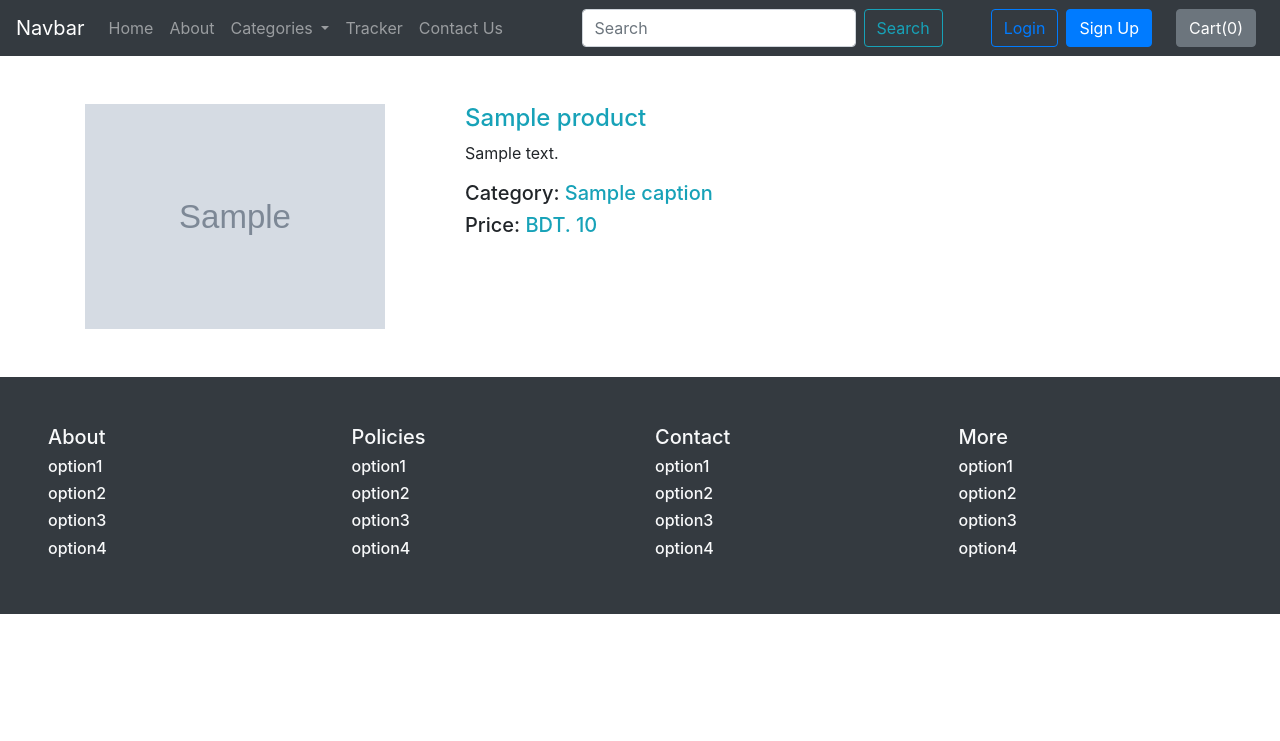
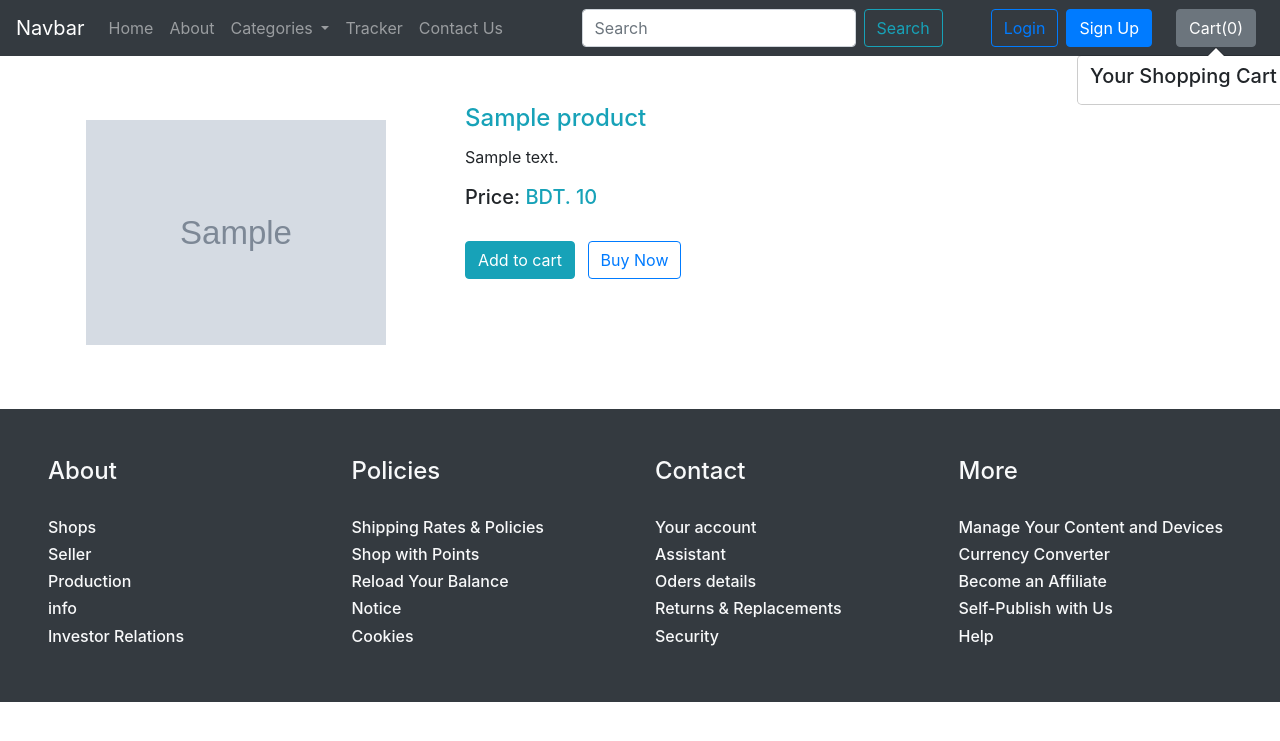
Before and after one commit to RahatGithub/OnlineShopPractice, a Django app: template main/templates/main/product_view.html in a window 1280 px wide. Shown: the top 741 px of the page. Run offline with Django 3.2, Linux system fonts and the light colour scheme; the template is opened without the code that fills it: most values are stand-ins (such as "Sample title", 1, 10 or a date in 2020); grey boxes marked "Sample" are stand-in pictures; some libraries are stand-ins or nearby versions.

Commit message:
footer & product_view update

```diff
--- a/main/templates/main/base.html
+++ b/main/templates/main/base.html
@@ -81,32 +81,41 @@
      <!-- Example row of columns -->
      <div class="row mt-5 p-5 bg-dark text-light d-flex justify-content-center align-items-center">
       <div class="col-md-3">
-          <h5>About</h5>
-          <h6>option1</h6>
-          <h6>option2</h6>
-          <h6>option3</h6>
-          <h6>option4</h6>
+          <h4>About</h4>
+          <br>
+          <h6>Shops</h6>
+          <h6>Seller</h6>
+          <h6>Production</h6>
+          <h6>info</h6>
+          <h6>Investor Relations</h6>
       </div>
       <div class="col-md-3">
-          <h5>Policies</h5>
-          <h6>option1</h6>
-          <h6>option2</h6>
-          <h6>option3</h6>
-          <h6>option4</h6>
+          <h4>Policies</h4>
+          <br>
+          <h6>Shipping Rates & Policies</h6>
+          <h6>Shop with Points</h6>
+          <h6>Reload Your Balance</h6>
+          <h6>Notice</h6>
+          <h6>Cookies</h6>
       </div>
       <div class="col-md-3">
-          <h5>Contact</h5>
-          <h6>option1</h6>
-          <h6>option2</h6>
-          <h6>option3</h6>
-          <h6>option4</h6>
+          <h4>Contact</h4>
+          <br>
+          <h6>Your account</h6>
+          <h6>Assistant</h6>
+          <h6>Oders details</h6>
+          <h6>Returns & Replacements</h6>
+          <h6>Security</h6>
+
       </div>
       <div class="col-md-3">
-          <h5>More</h5>
-          <h6>option1</h6>
-          <h6>option2</h6>
-          <h6>option3</h6>
-          <h6>option4</h6>
+          <h4>More</h4>
+          <br>
+          <h6>Manage Your Content and Devices</h6>
+          <h6>Currency Converter</h6>
+          <h6>Become an Affiliate</h6>
+          <h6>Self-Publish with Us</h6>
+          <h6>Help</h6>
       </div>
   </div>
 
--- a/main/templates/main/product_view.html
+++ b/main/templates/main/product_view.html
@@ -1,4 +1,6 @@
 {% extends 'main/base.html' %}
+
+{% load static %}
 
 {% block title %} {{product.name}} {% endblock %}
 
@@ -8,16 +10,119 @@
 
     <div class="container my-5">
         <div class="row">
-            <div class="col-md-4">
+            <div class="col-md-4 p-3">
                 <img src="/media/{{product.image}}" alt="" height="225px">
             </div>
             <div class="col-md-6">
-                <h4 class="text-info">{{product.name}}</h4>
+                <h4 id="name_pr{{product.code}}" class="card-title text-info">{{product.name}}</h4>
                 <p>{{product.desc}}</p>
-                <h5>Category: <span class="text-info">{{product.caption}}</span></h5>
-                <h5>Price: <span class="text-info">BDT. {{product.price}}</span></h5>
+                <h5>Price: <span class="text-info"> BDT. <span id="price_pr{{product.code}}">{{product.price}} </span></span> </h5>
+                <br>
+                <span id="div_pr{{product.code}}" class="div_pr">
+                    <button id="pr{{product.code}}" class="btn btn-info cart">Add to cart</button>
+                </span>
+                <button class="btn btn-outline-primary mx-2 ">Buy Now</button>
             </div>
         </div>
     </div>
 
 {% endblock %}
+
+{% block js %}
+    <!-- <script src="{% static 'main/js/category_view.js' %}"></script> --> <!--Required when using external js file from static-->
+
+    <script>
+
+        if(localStorage.getItem('cart') == null){
+          var cart = {};
+        }
+        else {
+            cart = JSON.parse(localStorage.getItem('cart'));
+            updateCart(cart);
+        }
+
+        $('.div_pr').on('click', 'button.cart', function() {
+            var idstr = this.id.toString();
+            if (cart[idstr] != undefined) {
+                qty = cart[idstr][0] + 1;
+
+            } else {
+                qty = 1;
+                name = document.getElementById('name_' + idstr).innerHTML
+                price = document.getElementById('price_' + idstr).innerHTML
+                //console.log("name: ", name, "price: ", price);
+                cart[idstr] = [qty, name, parseInt(price)];
+            }
+            updateCart(cart);
+            //console.log(cart);
+        });
+
+        $('#popcart').popover();
+        updatePopover(cart);
+
+        function updatePopover(cart) {
+            var popStr = "";
+            popStr += "<h5> Your Shopping Cart </h5><div class='mx-2 my-2'>";
+            var i = 1;
+            for (var item in cart) {
+                popStr += "<b>" + i + "</b>. ";
+                popStr += cart[item][1] + "... Qty: " + cart[item][0] + '<br>' + " Price: " + cart[item][2]*cart[item][0] + '<br>';
+                i += 1;
+            }
+            if( Object.keys(cart) != 0 ){
+                popStr += "<a href='/main/checkout'><button class='btn btn-success' id ='checkout'>Checkout</button></a> <button class='btn btn-danger' onclick='clearCart()' id ='clearCart'>Clear Cart</button>     "
+            }
+            document.getElementById('popcart').setAttribute('data-content', popStr);
+            $('#popcart').popover('toggle');
+        }
+
+        function clearCart() {
+            cart = JSON.parse(localStorage.getItem('cart'));
+            for (var item in cart) {
+                if(document.getElementById('div_' + item)){
+                    document.getElementById('div_' + item).innerHTML = '<button id="' + item + '" class="btn btn-info cart">Add To Cart</button>';
+                }
+            }
+            localStorage.clear();
+            cart = {};
+            updateCart(cart);
+        }
+
+        function updateCart(cart) {
+            var sum = 0;
+            for (var item in cart) {
+                sum = sum + cart[item][0]; //cart[item][0] gives the quantity of 'item'
+                if(document.getElementById('div_' + item)){
+                    document.getElementById('div_' + item).innerHTML = "<button id='minus" + item + "' class='btn btn-info minus'>-</button> <span id='val" + item + "''>" + cart[item][0] + "</span> <button id='plus" + item + "' class='btn btn-info plus'> + </button>";
+                }
+            }
+            localStorage.setItem('cart', JSON.stringify(cart));
+            document.getElementById('cart').innerHTML = sum;
+            updatePopover(cart);
+        }
+
+        // If plus or minus button is clicked, change the cart as well as the display value
+        $('.div_pr').on("click", "button.minus", function() {
+            a = this.id.slice(7, );
+            cart['pr' + a][0] = cart['pr' + a][0] - 1;
+            cart['pr' + a][0] = Math.max(0, cart['pr' + a][0]);
+
+            if(cart['pr' + a][0]==0){
+                document.getElementById('div_pr' + a).innerHTML = '<button id="pr' + a + '" class="btn btn-info cart">Add To Cart</button>';
+                delete cart['pr' + a];
+            }
+            else {
+                document.getElementById('valpr' + a).innerHTML = cart['pr' + a][0];
+            }
+            updateCart(cart);
+        });
+        $('.div_pr').on("click", "button.plus", function() {
+            a = this.id.slice(6, );
+            cart['pr' + a][0] = cart['pr' + a][0] + 1;
+            document.getElementById('valpr' + a).innerHTML = cart['pr' + a][0];
+            updateCart(cart);
+        });
+
+      </script>
+
+{% endblock %}
```
Also changed, not shown: main/views.py (+38 -32 lines), db.sqlite3.
